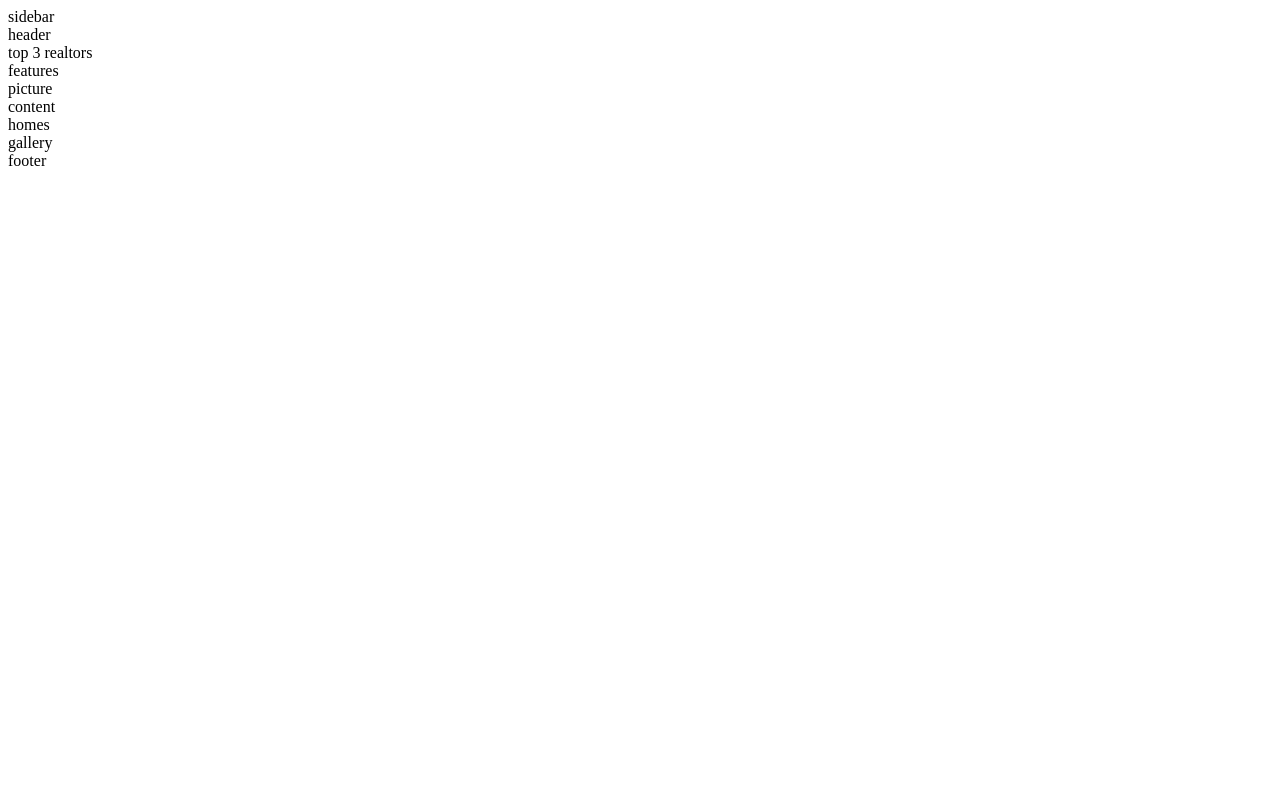
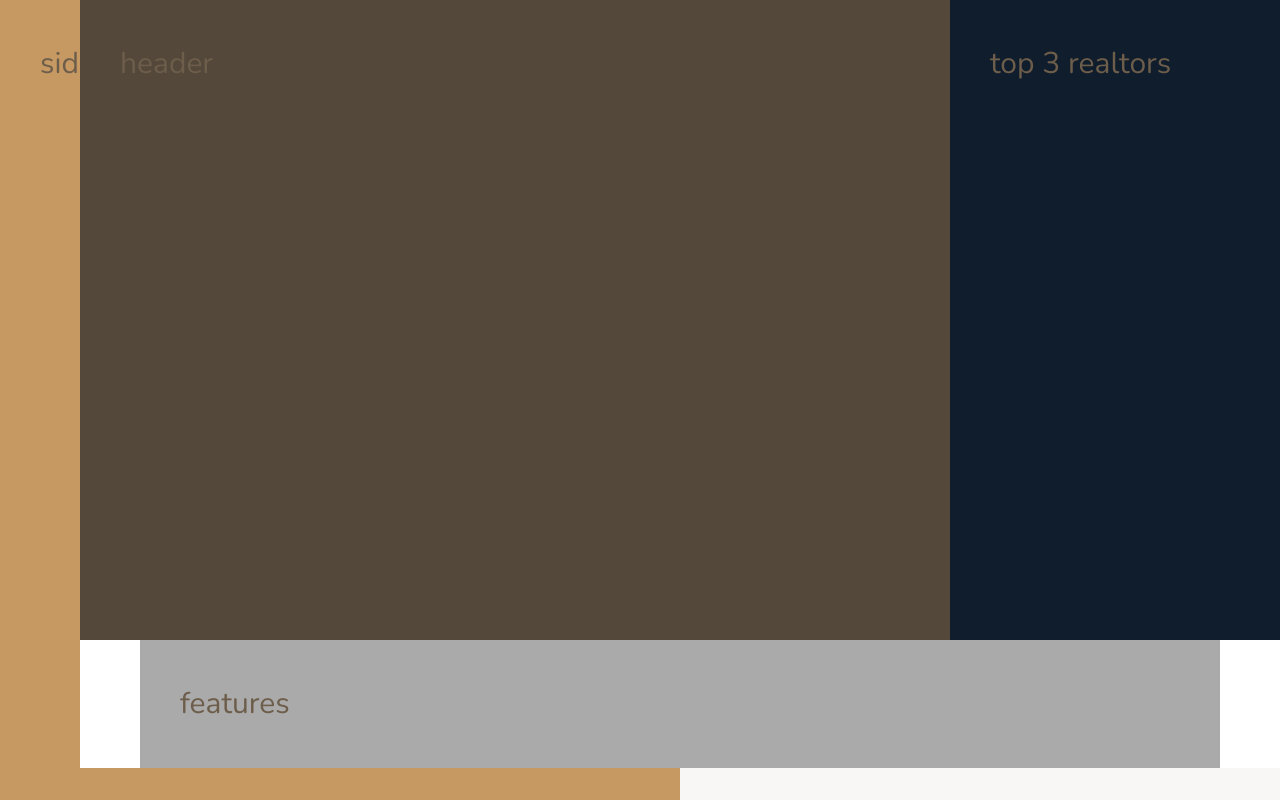
Before and after one commit to blademan/Nexter, a website: page index.html in a window 1280 px wide. Shown: the top 800 px of the page. Drawn offline with nearby package versions, Linux system fonts and the light colour scheme; files that its build step writes are made by us from their sources.

Commit message:
page grid done

```diff
--- a/package.json
+++ b/package.json
@@ -7,7 +7,6 @@
     "watch:sass": "node-sass sass/main.scss css/style.css -w",
     "devserver": "live-server",
     "start": "npm-run-all --parallel devserver watch:sass",
-
     "compile:sass": "node-sass sass/main.scss css/style.comp.css",
     "prefix:css": "postcss --use autoprefixer -b 'last 10 versions' css/style.comp.css -o css/style.prefix.css",
     "compress:css": "node-sass css/style.prefix.css css/style.css --output-style compressed",
--- a/sass/_base.scss
+++ b/sass/_base.scss
@@ -13,3 +13,37 @@ $color-grey-dark-2: #6D5D4B;
 // FONT VARIABLES
 $font-primary: 'Nunito', sans-serif;
 $font-display: 'Josefin Sans', sans-serif;
+
+
+
+*,
+*::before,
+*::after {
+    margin: 0;
+    padding: 0;
+    box-sizing: border-box;
+}
+
+html {
+    box-sizing: border-box;
+    font-size: 62.5%; ///10px/16px =62.5%
+}
+
+body {
+    font-family: $font-primary;
+    color: $color-grey-dark-2;
+    font-weight: 300;
+    line-height: 1.6;
+}
+
+.container {
+    display: grid;
+    grid-template-rows: 80vh min-content 40vw repeat(3, min-content);
+
+    grid-template-columns:[sidebar-start] 8rem [sidebar-end full-start] minmax(6rem, 1fr) [center-start] repeat(8,[col-start] minmax(min-content, 14rem) [col-end]) [center-end] minmax(6rem, 1fr) [full-end];
+
+    & > * {
+        padding: 4rem;
+        font-size: 3rem;
+    }
+}
--- a/sass/_features.scss
+++ b/sass/_features.scss
@@ -0,0 +1,6 @@
+.features {
+    background-color: $color-grey-light-2;
+
+    grid-column: center-start / center-end;
+
+}
--- a/sass/_footer.scss
+++ b/sass/_footer.scss
@@ -0,0 +1,6 @@
+.footer {
+    background-color: $color-secondary;
+
+
+    grid-column: full-start / full-end;
+}
--- a/sass/_gallery.scss
+++ b/sass/_gallery.scss
@@ -0,0 +1,7 @@
+.gallery {
+    background-color: $color-grey-dark-1;
+
+    grid-column: full-start / full-end;
+
+
+}
--- a/sass/_header.scss
+++ b/sass/_header.scss
@@ -0,0 +1,6 @@
+.header {
+    background-color: $color-grey-dark-1;
+
+
+    grid-column: full-start / col-end 6;
+}
--- a/sass/_homes.scss
+++ b/sass/_homes.scss
@@ -0,0 +1,6 @@
+.homes {
+    background-color: $color-secondary;
+
+
+    grid-column: center-start / center-end;
+}
--- a/sass/_realtors.scss
+++ b/sass/_realtors.scss
@@ -0,0 +1,5 @@
+.realtors {
+    background-color: $color-secondary;
+
+    grid-column: col-end 6 / full-end;
+}
--- a/sass/_sidebar.scss
+++ b/sass/_sidebar.scss
@@ -0,0 +1,6 @@
+.sidebar {
+    background-color: $color-primary;
+
+    grid-column: sidebar-start / sidebar-end;
+    grid-row: 1 / -1;
+}
--- a/sass/_story.scss
+++ b/sass/_story.scss
@@ -0,0 +1,17 @@
+.story {
+    &__pictures {
+        background-color: $color-primary;
+
+        grid-column: full-start / col-start 5;
+
+    }
+
+    &__content {
+        background-color: $color-grey-light-1;
+
+
+        grid-column: col-start 5 / full-end;
+
+    }
+
+}
```
Also changed, not shown: css/style.css (added), 1 other file.
